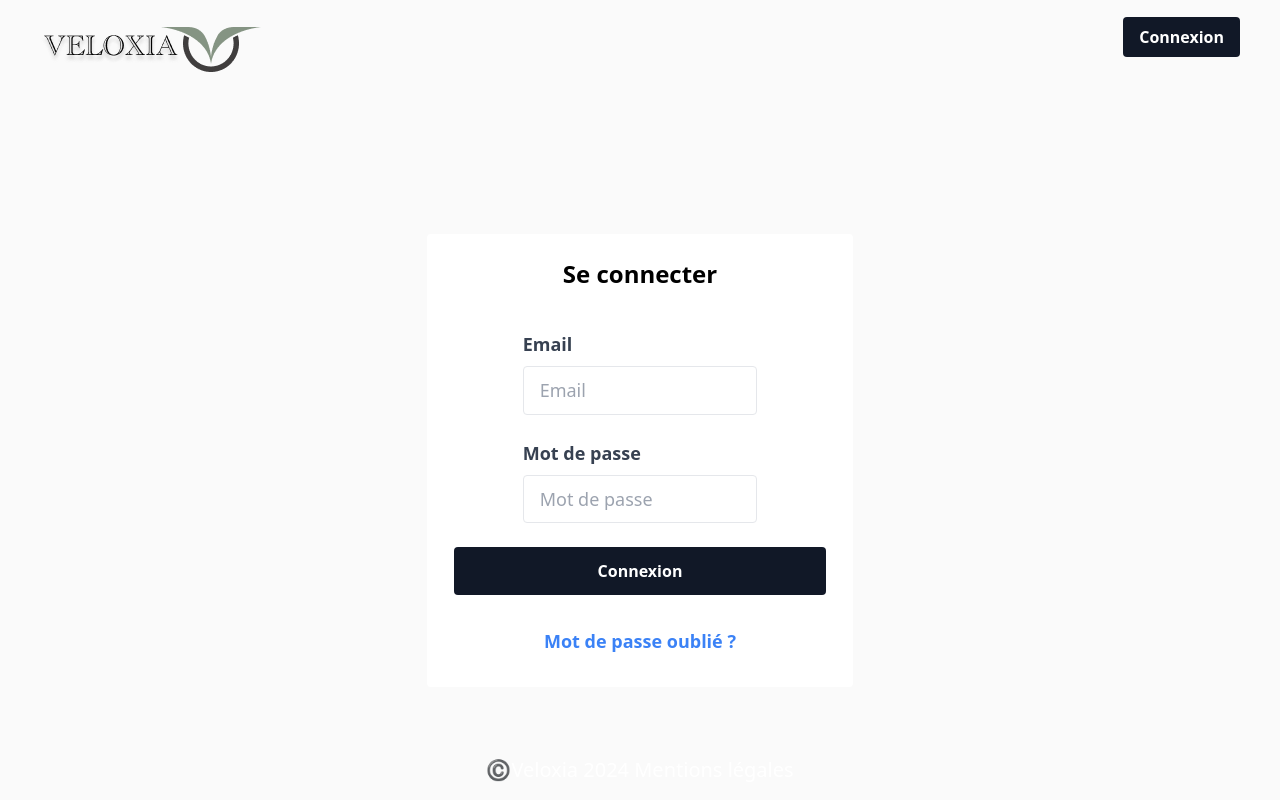
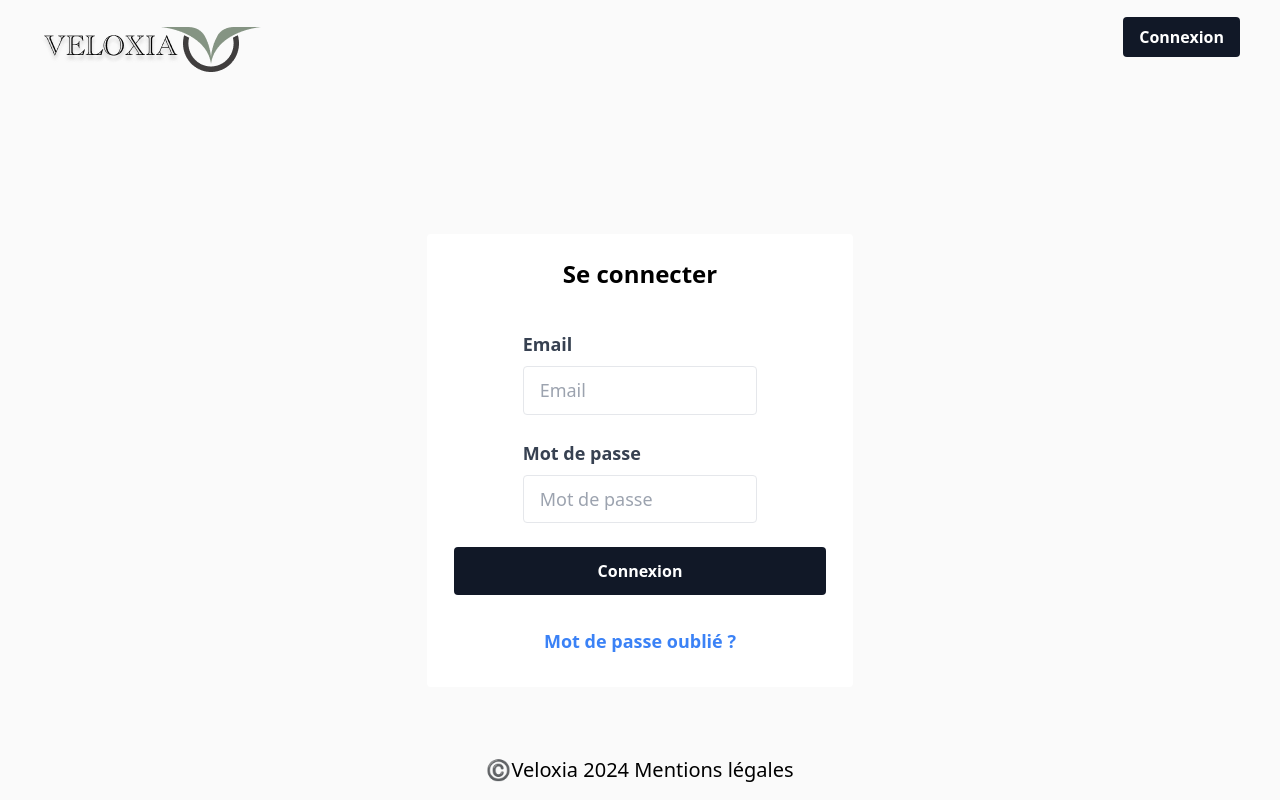
Before and after one commit to NicolasDrp/Veloxia-CDA, a React (Create React App) app in the folder react-java-mysql/frontend/: page /connexion in a window 1280 px wide. Built offline with nearby package versions, Linux system fonts and the light colour scheme.

Commit message:
feat(front) : couleur footer change selon la page

```diff
--- a/react-java-mysql/frontend/src/Composant/Footer.tsx
+++ b/react-java-mysql/frontend/src/Composant/Footer.tsx
@@ -1,9 +1,13 @@
 import React from 'react';
+import { useLocation } from 'react-router-dom';
 
 const Footer: React.FC = () => {
+  const location = useLocation();
+  const isAccueilPage = location.pathname === '/';
+
   return (
-    <footer className="text-center py-4 fixed bottom-0 w-full z-50">
-      <p className="text-white text-xl">©️Veloxia 2024  Mentions légales </p>
+    <footer className={`text-center py-4 fixed bottom-0 w-full z-50 ${isAccueilPage ? 'text-white' : 'text-black'}`}>
+      <p className="text-xl">©️Veloxia 2024  Mentions légales </p>
     </footer>
   );
 };
```
